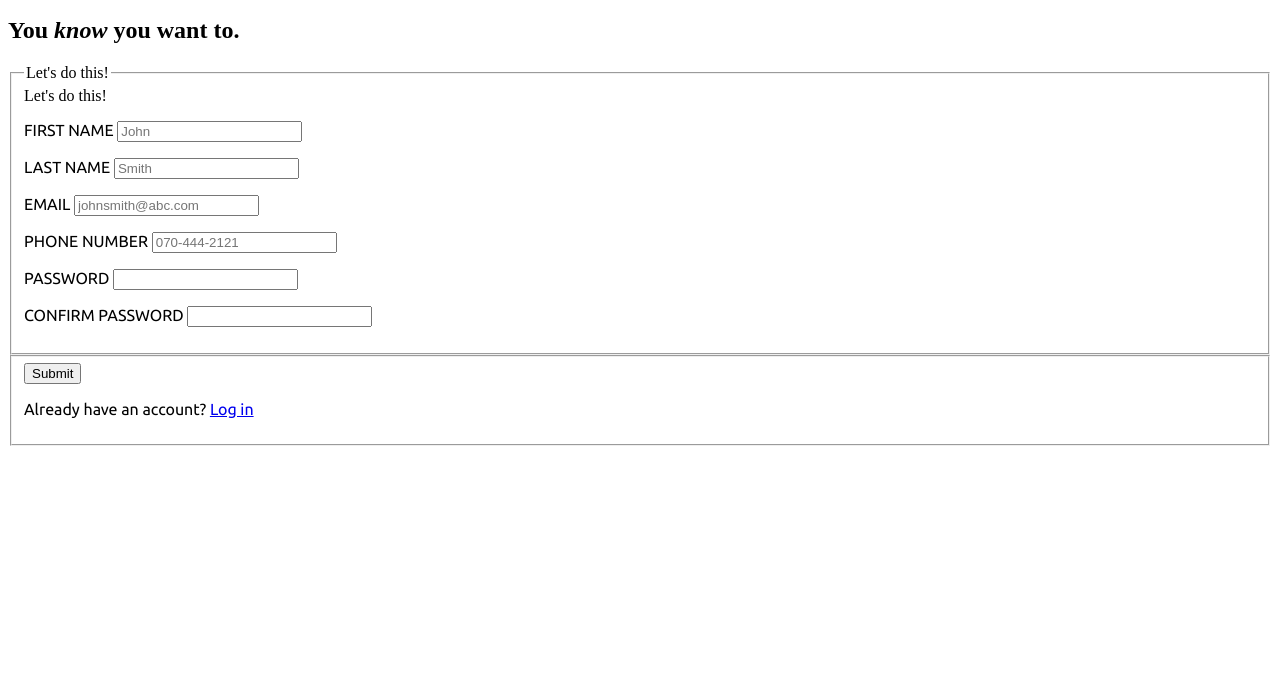
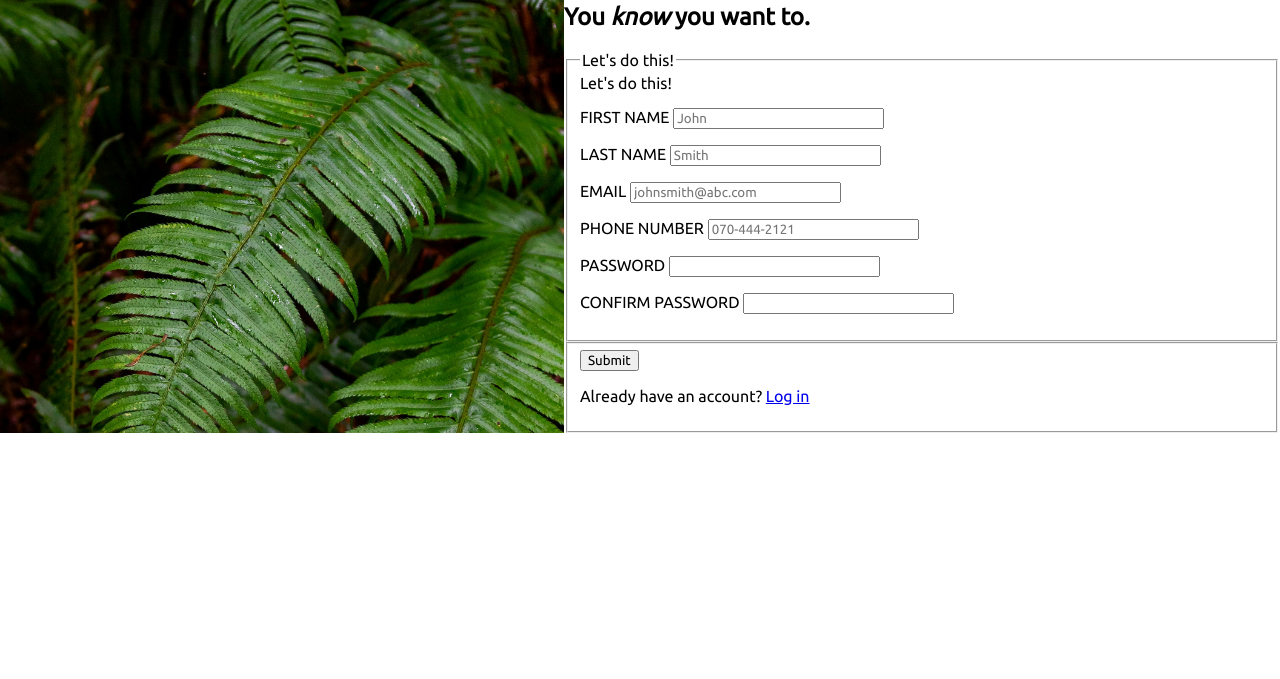
Before and after one commit to Avinashlimbu/sign-up-form, a plain HTML site: page index.html in a window 1280 px wide. Shown: the part 121-800 px from the top of the page. Drawn offline with Linux system fonts and the light colour scheme.

Commit message:
added CSS basics for hero image

```diff
--- a/index.html
+++ b/index.html
@@ -3,12 +3,12 @@
 <head>
     <meta charset="UTF-8">
     <meta name="viewport" content="width=device-width, initial-scale=1.0">
-    <title>Sign Up Fprm</title>
+    <title>Sign Up Form</title>
     <link href="stylesheet.css" rel="stylesheet"> </link>
 </head>
 <body>
     <div class="container">
-        <div class="hero-image">This is where the hero-image will go
+        <div class="hero-image">
             <div class="logo">This is where the logo will sit</div>
         </div>
             <div class="form-container">
--- a/stylesheet.css
+++ b/stylesheet.css
@@ -7,6 +7,24 @@
     font-style: normal;
 }
 
-p {
-    font-family: ubuntu;
+* {
+    font-family: ubuntu, 'Times New Roman', Times, serif;
 }
+
+body,html {
+    height: 100%;
+    padding: auto;
+    margin: auto;
+}
+
+.container {
+    display: flex;
+}
+
+.hero-image {
+    background-image: url(/images/background-image.jpg);
+    background-repeat: no-repeat;
+    background-size: cover;
+    width: 100%;
+    height: auto;
+}
```
